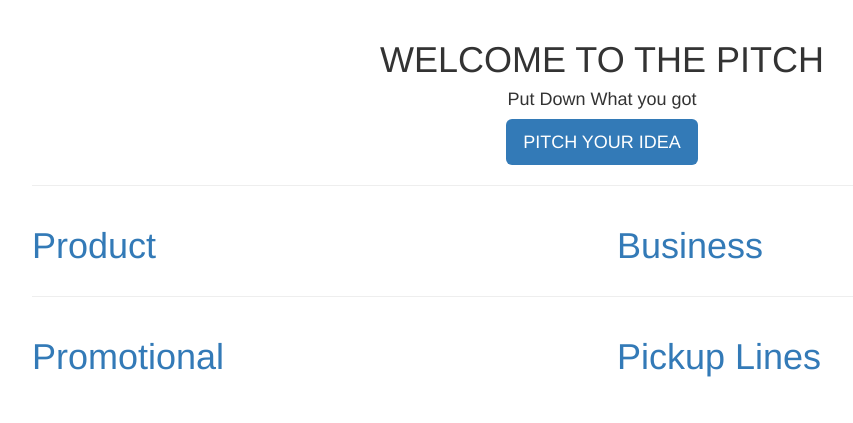
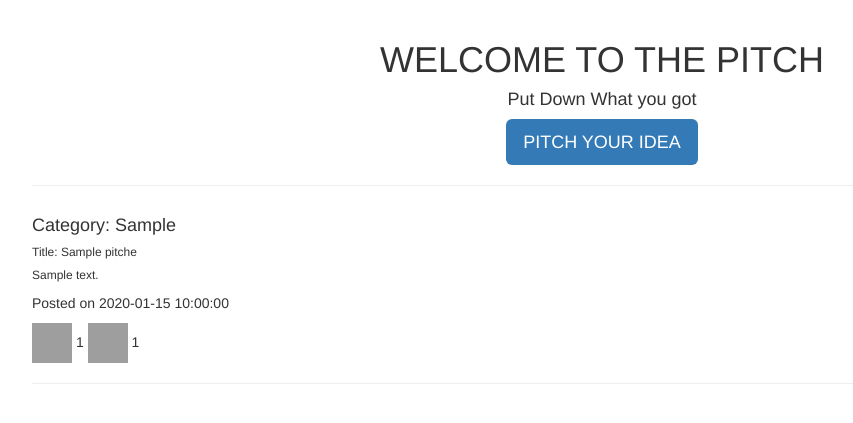
Before and after one commit to klvnbett/Pitches, a Flask app: page / in a window 1280 px wide. Shown: the part 52-475 px from the top of the page, without its empty margins (38-891 px from the left). Run offline with Flask 2, Linux system fonts and the light colour scheme; tables that the repository leaves empty hold one stand-in row (values such as "Sample post"); some libraries are stand-ins or nearby versions; grey boxes are pictures that could not be loaded.

Commit message:
updated home page

```diff
--- a/app/email.py
+++ b/app/email.py
@@ -4,7 +4,7 @@ from . import mail
 
 
 def mail_message(subject, template, to, **kwargs):
-    sender_email = 'enock.rotich@student.moringaschool.com'
+    sender_email = 'kelvin.bett@student.moringaschool.com'
 
     email = Message(subject, sender=sender_email, recipients=[to])
     email.body = render_template(template + ".txt", **kwargs)
--- a/app/main/views.py
+++ b/app/main/views.py
@@ -83,28 +83,13 @@ def new_pitch():
 
     return render_template('newpitch.html', pitches=all_pitches,form_pitch = form_pitch)
 
-@main.route('/comment/<int:id>',methods= ['POST','GET'])
+
+@main.route('/<int:id>',methods= ['POST','GET'])
 @login_required
 def viewPitch(id):
     eachpitch = Pitch.getPitchId(id)
     comments = Comment.getComments(id)
 
-    if request.args.get("like"):
-        eachpitch=0;
-        eachpitch.likes = eachpitch.likes + 1
-
-        db.session.add(eachpitch)
-        db.session.commit()
-
-        return redirect(eachpitch)
-
-    elif request.args.get("dislike"):
-        eachpitch=0;
-
-        db.session.add(eachpitch)
-        db.session.commit()
-
-        return redirect(eachpitch)
 
     commentForm = CommentForm()
     if commentForm.validate_on_submit():
@@ -116,24 +101,20 @@ def viewPitch(id):
 
     return render_template('comment.html',commentForm = commentForm,comments = comments,pitch = eachpitch)
 
+@main.route('/comment/<int:id>', methods=['POST'])
+@login_required
+def comment(id):
+    comment_form = CommentForm(id)
+    if comment_form.validate_on_submit():
+        pitch_comment = comment_form.pitch_comment.data
+        new_comment = Comment(pitch_comment=pitch_comment, user=current_user)
 
+        new_comment.saveComment()
+        db.session.add(new_comment)
+        db.session.commit()
 
-@main.route('/category/product',methods= ['GET'])
-def displayProductCategory():
-    productPitches = Pitch.get_pitches('product')
-    return render_template('category/product.html',productPitches = productPitches)
+        return redirect(url_for('main.index'))
+    else:
+        all_comments = Comment.query.order_by(Comment.posted).all()
 
-@main.route('/category/promotion',methods= ['POST','GET'])
-def displaypromotionCategory():
-    promotionPitches = Pitch.get_pitches('promotion')
-    return render_template('category/promotion.html',promotionPitches = promotionPitches)
-
-@main.route('/category/business',methods= ['POST','GET'])
-def displaybusinessCategory():
-    businessPitches = Pitch.get_pitches('business')
-    return render_template('category/business.html',businessPitches = businessPitches)
-
-@main.route('/category/pickup',methods= ['POST','GET'])
-def displayPickupCategory():
-    pickupPitches = Pitch.get_pitches('pickup')
-    return render_template('category/pickup.html',pickupPitches = pickupPitches)
+    return render_template('comment.html', pitches=all_comments,comment_form = comment_form)
--- a/app/templates/index.html
+++ b/app/templates/index.html
@@ -1,4 +1,5 @@
-{% extends 'base.html' %} {%block content %}
+{% extends 'base.html' %} {% block styles %} {{ super() }}
+<link rel="stylesheet" href="{{url_for('static', filename='css/index.css')}}"> {% endblock %} {%block content %}
 <div class="container">
     <div class="text-center">
         <h1>WELCOME TO THE PITCH</h1>
@@ -7,23 +8,28 @@
     </div>
     <hr>
 </div>
+{%for pitch in pitches %}
 <div class="container">
-    <div class="row">
-        <div class="col-md-6 ">
-            <h1><a href="/category/product">Product</a></h1>
+    <div class="">
+        <div>
+            <h4>Category: {{pitch.pitch_category}}</h4>
         </div>
-        <div class="col-md-6">
-            <h1><a href="/category/business">Business</a></h1>
+        <div>
+            <h6>Title: {{pitch.pitch_title}}</h6>
+        </div>
+        <div>
+            <h6>{{pitch.pitch_comment}}</h6>
+            <p>Posted on {{pitch.posted}}</p>
+            <a href="/comments/{{pitch.id}}?like=1">
+                <img src="../static/icons/thumbs_up.gif" alt="Icon" width="40px" height="40px"></a>
+            {{pitch.likes}}
+            <a href="/comments/{{pitch.id}}?dislike=1">
+                <img src="../static/icons/icons8-unlike-48.png" alt="Down" width="40px" height="40px"></a>
+            {{pitch.dislikes}}
         </div>
     </div>
     <hr>
-    <div class="row">
-        <div class="col-md-6">
-            <h1><a href="/category/promotion">Promotional</a></h1>
-        </div>
-        <div class="col-md-6">
-            <h1><a href="/category/pickup">Pickup Lines</a></h1>
-        </div>
-    </div>
 </div>
-{%endblock%}
+
+
+{%endfor%} {%endblock%}
```
Also changed, not shown: 1 other file.
